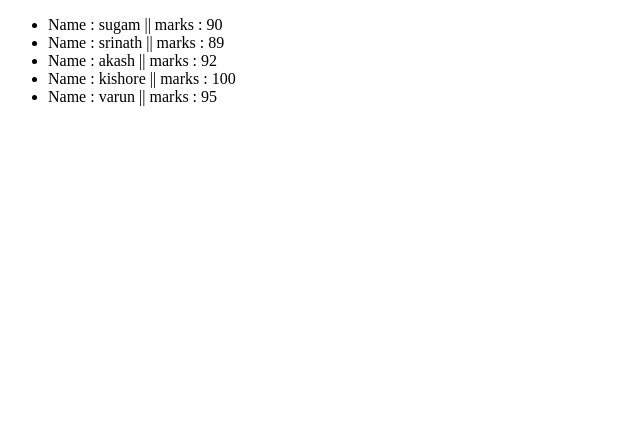
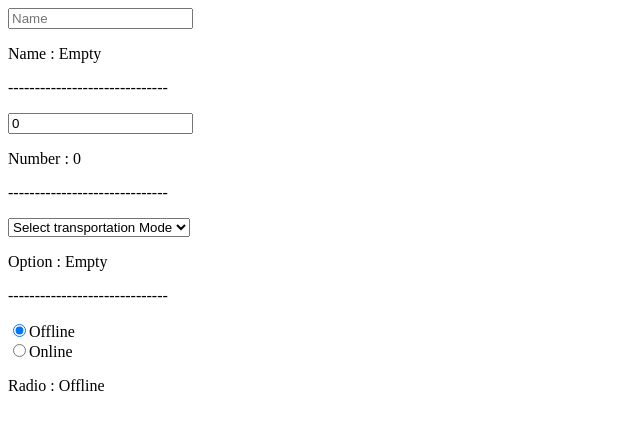
Before and after one commit to Sugam9019/React, a React (Vite) app in the folder reactApp/: page / in a window 1280 px wide. Shown: the top 430 px of the page, without its empty margins (0-640 px from the left). Built offline with nearby package versions, Linux system fonts and the light colour scheme.

Commit message:
OnChange()

```diff
--- a/reactApp/src/App.jsx
+++ b/reactApp/src/App.jsx
@@ -1,18 +1,67 @@
-import List from "./Components/List";
+import { useState } from "react";
 
 function App() {
 
-  const students=[{key:1,name:"sugam",marks:90},
-                  {key:2,name:"srinath",marks:89},
-                  {key:3,name:"akash",marks:92},
-                  {key:4,name:"kishore",marks:100},
-                  {key:5,name:"varun",marks:95}];
+  let [text,setText]=useState("Empty");
+  let [number,setNumber]=useState(0);
+  let [select,setSelect]=useState("Empty");
+  let [radio,setRadio]=useState("Offline");
 
-  return (
+  const changeText=(event)=>{
+    setText(event.target.value);
+  }
+
+  const changeNumber=(event)=>{
+    setNumber(event.target.value);
+  }
+
+  const changeSelect=(event)=>{
+    setSelect(event.target.value);
+  }
+
+  const changeRadio=(event)=>{
+    setRadio(event.target.value)
+  }
+
+  return(
     <>
-      <List items={students}/>
+      <input type="text" onChange={changeText}  placeholder="Name"/>
+      <p>Name : {text}</p>
+      <p>------------------------------</p>
+
+      <input type="number"  value={number} onChange={changeNumber} placeholder="Number"/>
+      <p>Number : {number}</p>
+      <p>------------------------------</p>
+
+
+      <select onChange={changeSelect}>
+        <option value="Empty">Select transportation Mode</option>
+        <option value="Car">Car</option>
+        <option value="Bike">Bike</option>
+        <option value="Train">Train</option>
+        <option value="Flight">Flight</option>
+      </select>
+      <p>Option : {select}</p>
+      <p>------------------------------</p>
+
+
+      <label>
+        <input type="radio" value="Offline" onChange={changeRadio} checked={radio==="Offline"}  id="radio"/>
+        Offline
+      </label>
+      <br />
+      <label>
+        <input type="radio" value="Online" onChange={changeRadio} checked={radio==="Online"} id="radio"/>
+        Online
+      </label>
+
+      <p>Radio : {radio}</p>
+
+
+
     </>
-  )
+
+  );
 }
 
 export default App
--- a/reactApp/src/Components/List.jsx
+++ /dev/null
@@ -1,19 +0,0 @@
-
-import React from "react";
-
-function List({items}){
-
-    let list=items.map((item)=>{
-        return <li key={item.key}>Name : {item.name} || marks : {item.marks}</li>
-    });
-
-    return(
-        <>
-            <ul>
-                {list}
-            </ul>
-        </>
-    )
-}
-
-export default List;
```
